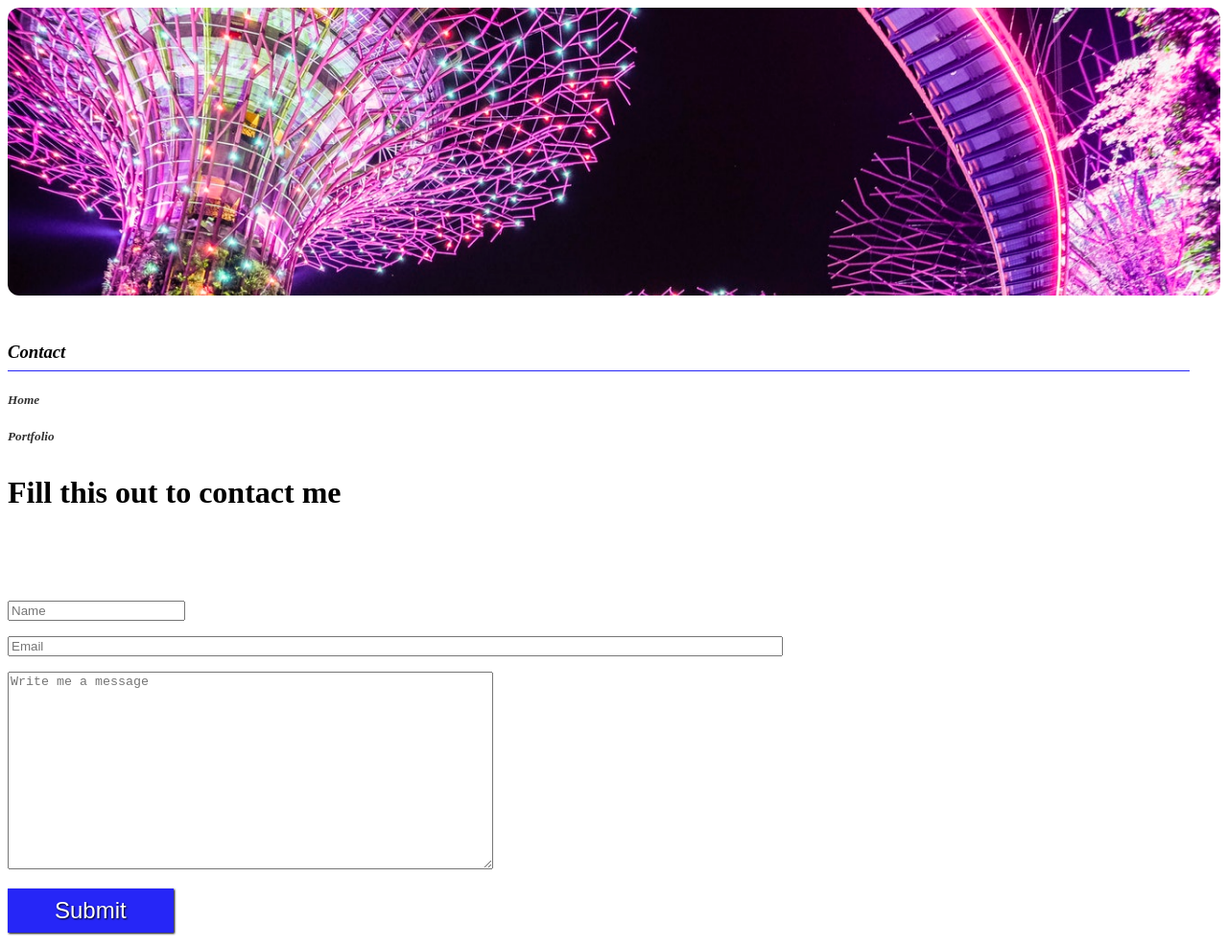
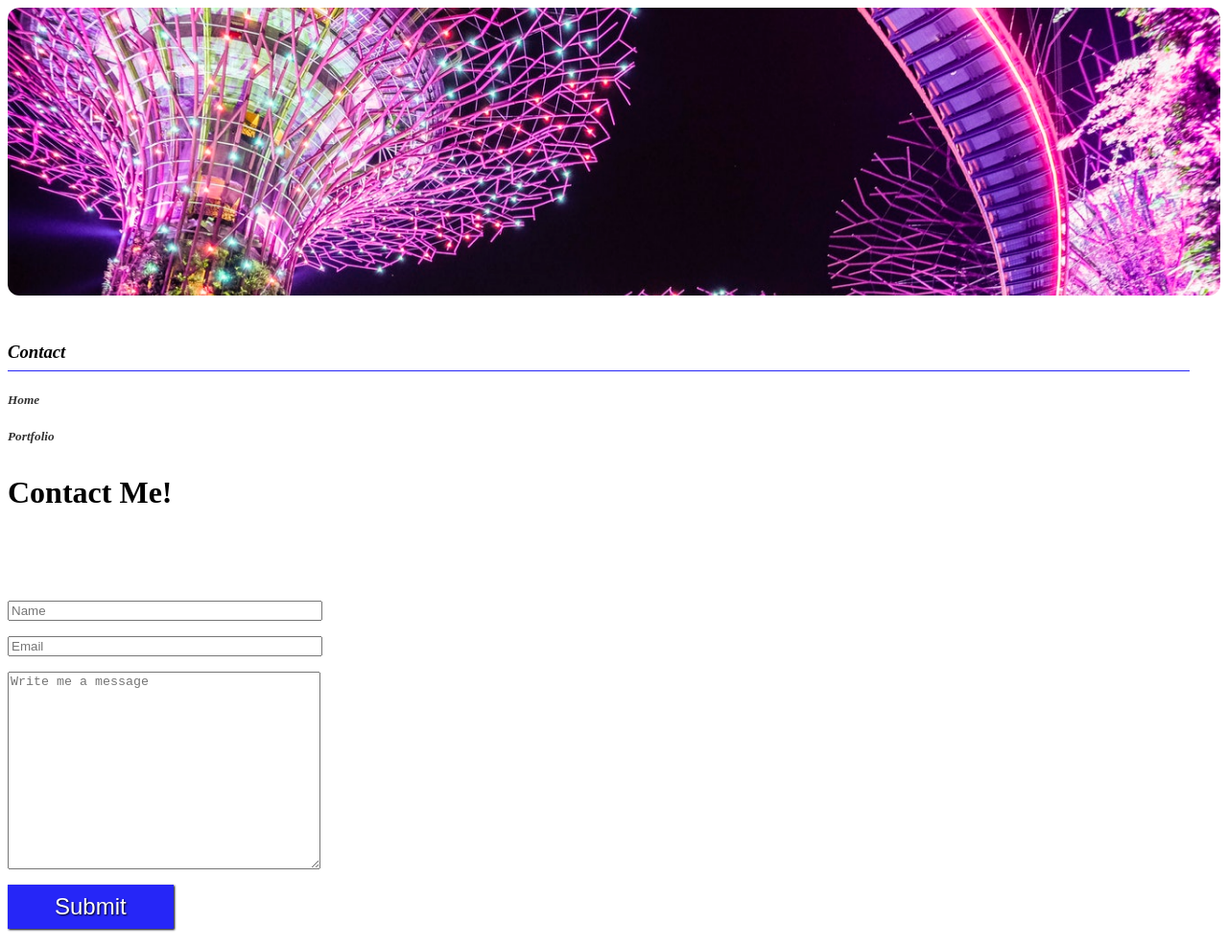
Before and after one commit to nomyard/Portfolio, a Gatsby site: page /contactform in a window 1280 px wide. Shown: the whole page at 96% size. Built offline with nearby package versions, Linux system fonts and the light colour scheme; Gatsby itself is replaced by a stand-in of ours; some icons are missing.

Commit message:
forms almost complete

```diff
--- a/src/pages/contactform.js
+++ b/src/pages/contactform.js
@@ -61,7 +61,7 @@ const ContactForm = () => (
       </Link>
     </h5>
 
-    <h1 style={{ marginTop: '2rem' }}>Fill this out to contact me</h1>
+    <h1 style={{ marginTop: '2rem' }}>Contact Me!</h1>
 
     <a
       target="blank"
@@ -89,19 +89,19 @@ const ContactForm = () => (
     </a>
 
     <div style={{ marginTop: '2rem' }}>
-      <form name="contact" method="POST" netlify>
+      <form name="contact" method="POST" action="/success" netlify>
         <p>
           <label>
-            <input type="text" name="name" placeholder="Name"/>
+            <input style={{display: 'flex', width: '20rem'}} type="text" name="name" placeholder="Name"/>
           </label>
         </p>
         <p>
           <label>
-            <input style={{ display: 'flex', width: '50rem'}} type="email" name="email" placeholder="Email"/>
+            <input style={{ display: 'flex', width: '20rem'}} type="email" name="email" placeholder="Email"/>
           </label>
         </p>
         <p>
-            <textarea style={{height: '200px', width: '500px'}} name="message" placeholder="Write me a message" />
+            <textarea style={{height: '200px', display: 'flex', width: '20rem'}} name="message" placeholder="Write me a message" />
         </p>
         <p>
           <button
```
